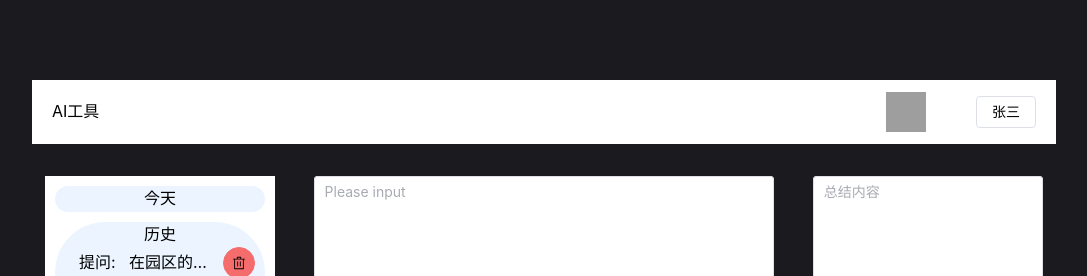
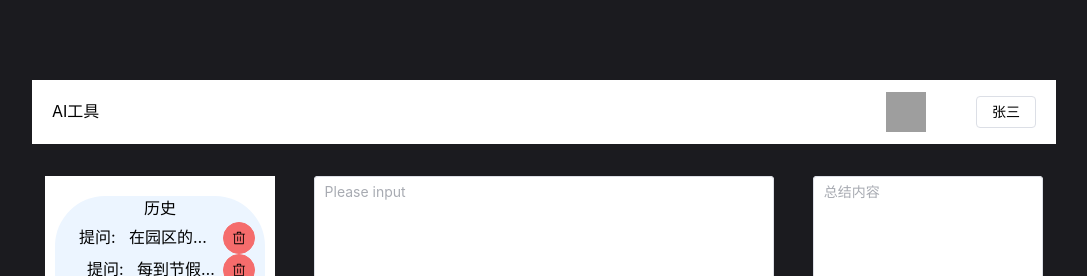
Before and after one commit to nice-fun/17-40chat, a Vue app: page /#/ in a window 1280 px wide. Shown: the top 276 px of the page, without its empty margins (96-1183 px from the left). Built offline with nearby package versions, Linux system fonts and the light colour scheme; grey boxes are pictures that could not be loaded; what @tsparticles/vue3 would draw is missing.

Commit message:
"修复bug"

```diff
--- a/src/renderer/src/store/userInfo.ts
+++ b/src/renderer/src/store/userInfo.ts
@@ -51,7 +51,7 @@ export const userInfo = defineStore('userInfo', {
                         content: "平台数据显示，2024年“五一”假期，国内游预订热度大幅超越2019年同期，人均预订量和人均预订金额双双提升。"
                     },
                     {
-                        time: "2024/5/2 13:09:42",
+                        time: "2024/5/1 13:09:42",
                         content: "2024年，国内文旅市场“热点更热”“淡季不冷”的趋势更加鲜明，特色目的地接连“出圈”，旅游消费场景丰富多彩。2024年“五一”假期，各地积极推出很多吸引人气、文旅深度融合的优质活动，一系列新潮玩法促进消费需求集中释放，丰富游客的假日体验。"
                     }
                 ]
--- a/src/renderer/src/views/About/index.vue
+++ b/src/renderer/src/views/About/index.vue
@@ -45,7 +45,7 @@
                     <el-scrollbar style="width: 100%;" height="100%">
                         <div v-for="(item, index) in userDataList" :key="index" class="scrollbar-demo-item">
                             <div>
-                                <div>{{ item.title }}</div>
+                                <div v-if="item.list.length > 0">{{ item.title }}</div>
                                 <div class="flex" v-for="(children, index) in item.list" :key="index">
                                     <div class="dataText">提问: &nbsp {{
                                         children.content }}
```
